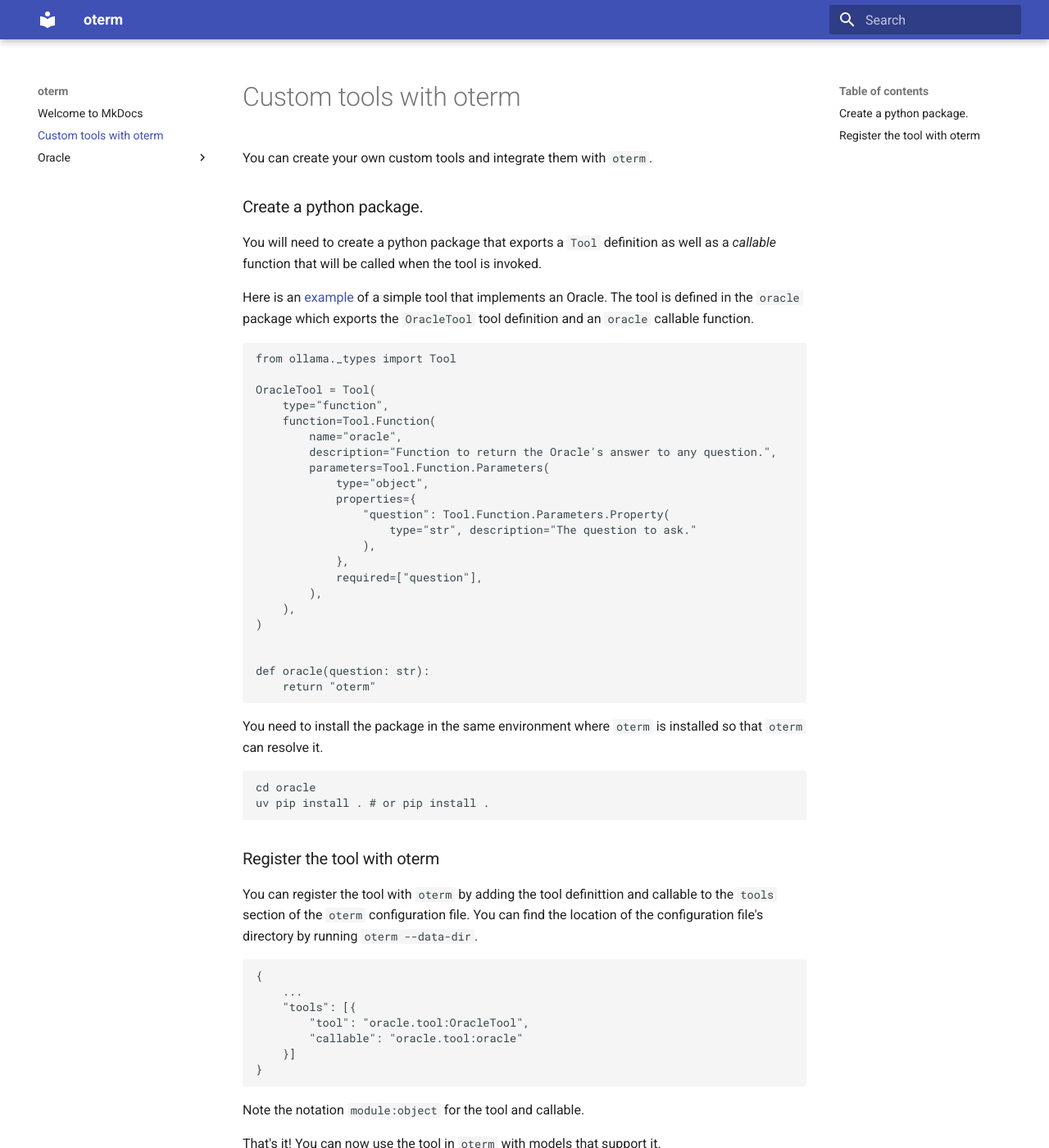
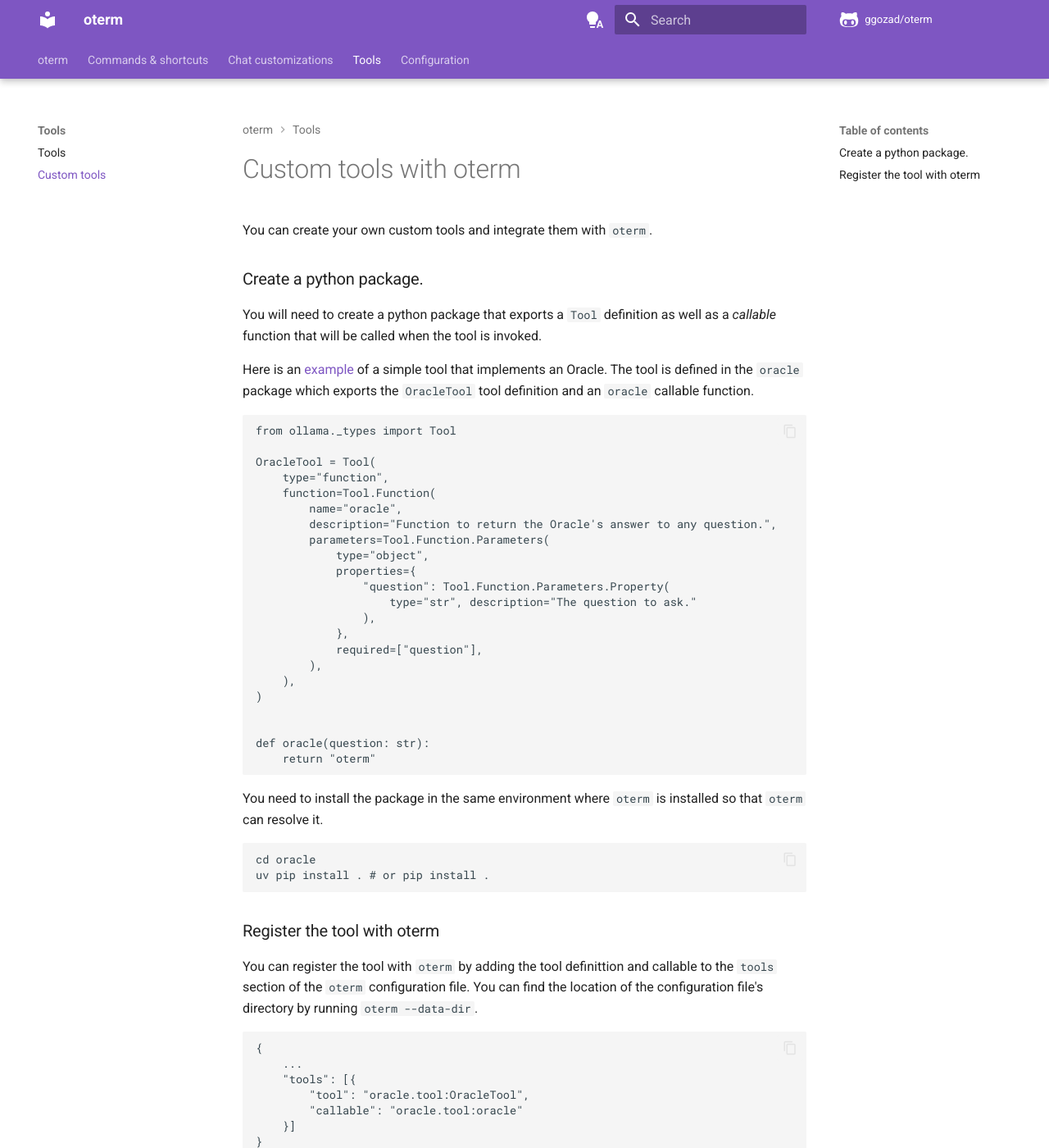
Before and after one commit to ggozad/oterm, an MkDocs documentation site: the page built from docs/tools/custom_tools.md, in a window 1280 px wide and 1400 px high. Shown: the whole window at 82% size. Built offline with MkDocs 1.6.1 and Material for MkDocs 9.7.7, drawn with Linux system fonts in a browser that asks for light colours; comment, search, counter and statistics services are not loaded; some of the changed text lies outside the part shown.

```diff
--- a/mkdocs.yml
+++ b/mkdocs.yml
@@ -1,3 +1,64 @@
 site_name: oterm
+site_description: the text-based terminal client for Ollama.
+site_url: https://oterm.ggozad.com/
 theme:
   name: material
+  palette:
+  - media: "(prefers-color-scheme)"
+    toggle:
+      icon: material/lightbulb-auto
+      name: Switch to light mode
+  - media: '(prefers-color-scheme: light)'
+    scheme: default
+    primary: deep purple
+    accent: amber
+    toggle:
+      icon: material/lightbulb
+      name: Switch to dark mode
+  - media: '(prefers-color-scheme: dark)'
+    scheme: slate
+    primary: deep purple
+    accent: amber
+    toggle:
+      icon: material/lightbulb-outline
+      name: Switch to system preference
+  features:
+  - content.code.annotate
+  - content.code.copy
+  # - content.code.select
+  - content.footnote.tooltips
+  - content.tabs.link
+  - content.tooltips
+  - navigation.footer
+  - navigation.indexes
+  - navigation.instant
+  - navigation.instant.prefetch
+  - navigation.instant.progress
+  - navigation.path
+  - navigation.tabs
+  - navigation.tabs.sticky
+  - navigation.top
+  - navigation.tracking
+  - search.highlight
+  - search.share
+  - search.suggest
+  - toc.follow
+
+  icon:
+    repo: fontawesome/brands/github-alt
+  # logo: img/icon-white.svg
+  # favicon: img/favicon.png
+  language: en
+repo_name: ggozad/oterm
+repo_url: https://github.com/ggozad/oterm
+plugins:
+  # Material for MkDocs
+  search:
+nav:
+  - oterm: index.md
+  - Commands & shortcuts: commands.md
+  - Chat customizations: customizations.md
+  - Tools:
+    - Tools: tools/tools.md
+    - Custom tools: tools/custom_tools.md
+  - Configuration: app_config.md
```
Also changed, not shown: docs/app_config.md (added, +38 -0 lines), docs/commands.md (added, +46 -0 lines), docs/customizations.md (added, +12 -0 lines), docs/index.md (+92 -12 lines), docs/tools/tools.md (added, +50 -0 lines), docs/tools/custom_tools.md (renamed from docs/custom_tools.md).
